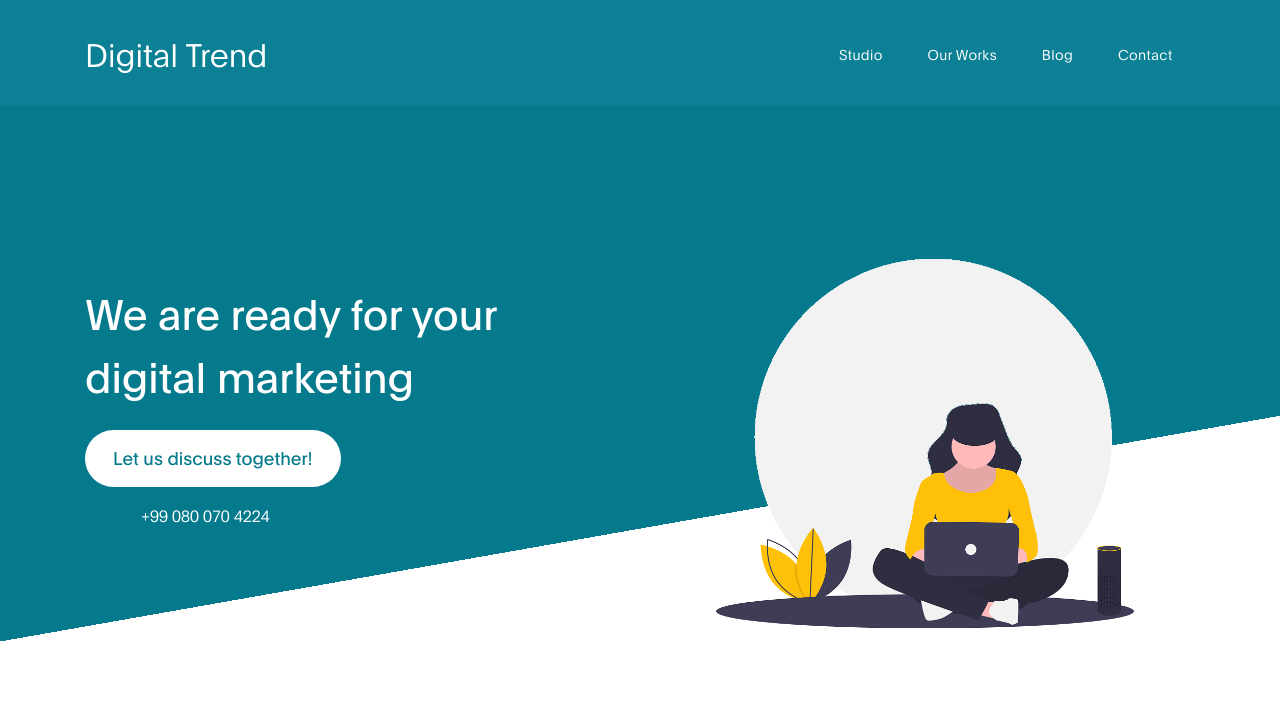
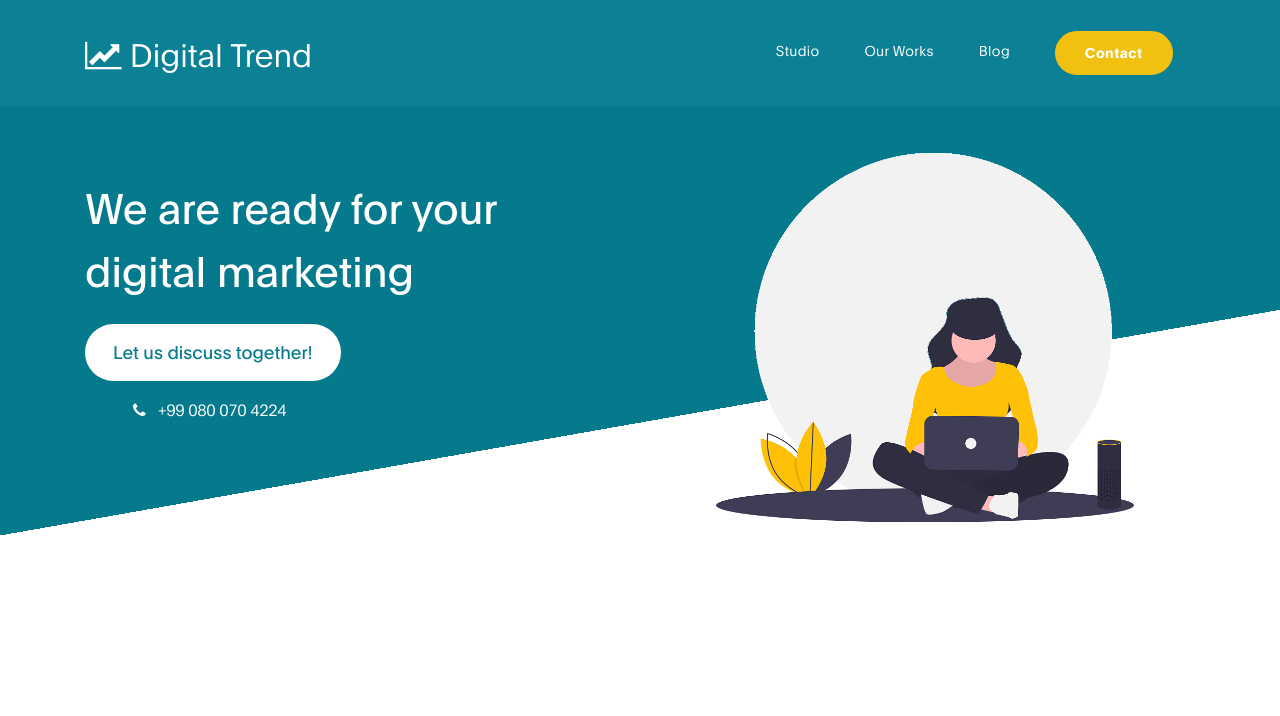
Before and after one commit to Proyek-2-Pengolahan-Data-Saintifik/de-hok, a Flask app: page / in a window 1280 px wide. Shown: the top 716 px of the page. Run offline with Flask 2, Linux system fonts and the light colour scheme; some libraries are stand-ins or nearby versions.

Commit message:
Fiks Navbar blog.html

```diff
--- a/templates/index.html
+++ b/templates/index.html
@@ -12,7 +12,7 @@
      <meta name="viewport" content="width=device-width, initial-scale=1, maximum-scale=1">
 
      <link rel="stylesheet" href="{{ url_for('static', filename='css/bootstrap.min.css') }}">
-     <link rel="stylesheet" href="{{ url_for('static', filename='css/fontawesome.min.css') }}">
+     <link rel="stylesheet" href="{{ url_for('static', filename='css/font-awesome.min.css') }}">
      <link rel="stylesheet" href="{{ url_for('static', filename='css/aos.css') }}">
      <link rel="stylesheet" href="{{ url_for('static', filename='css/owl.carousel.min.css') }}">
      <link rel="stylesheet" href="{{ url_for('static', filename='css/owl.theme.default.min.css') }}">
@@ -24,9 +24,9 @@
 <body>
 
      <!-- MENU BAR -->
-    <nav class="navbar navbar-expand-lg">
+    <nav class="navbar navbar-expand-lg position-absolute">
         <div class="container">
-            <a class="navbar-brand" href="index.html">
+          <a class="navbar-brand" href="{{ url_for('index') }}">
               <i class="fa fa-line-chart"></i>
               Digital Trend
             </a>
@@ -39,16 +39,16 @@
             <div class="collapse navbar-collapse" id="navbarNav">
                 <ul class="navbar-nav ml-auto">
                     <li class="nav-item">
-                        <a href="#about" class="nav-link smoothScroll">Studio</a>
+                        <a href="{{ url_for('index') }}" class="nav-link">Studio</a>
                     </li>
                     <li class="nav-item">
-                        <a href="#project" class="nav-link smoothScroll">Our Works</a>
+                        <a href="{{ url_for('index') }}" class="nav-link">Our Works</a>
                     </li>
                     <li class="nav-item">
-                         <a href="{{ url_for('blog') }}" class="nav-link">Blog</a>
+                        <a href="{{ url_for('blog') }}" class="nav-link">Blog</a>
                     </li>
                     <li class="nav-item">
-                         <a href="{{ url_for('contact') }}" class="nav-link">Contact</a>
+                        <a href="{{ url_for('contact') }}" class="nav-link active contact">Contact</a>
                     </li>
                 </ul>
             </div>
```
Also changed, not shown: templates/blog-detail.html (+5 -5 lines), templates/blog.html (+7 -6 lines), templates/project-detail.html (+4 -4 lines).
